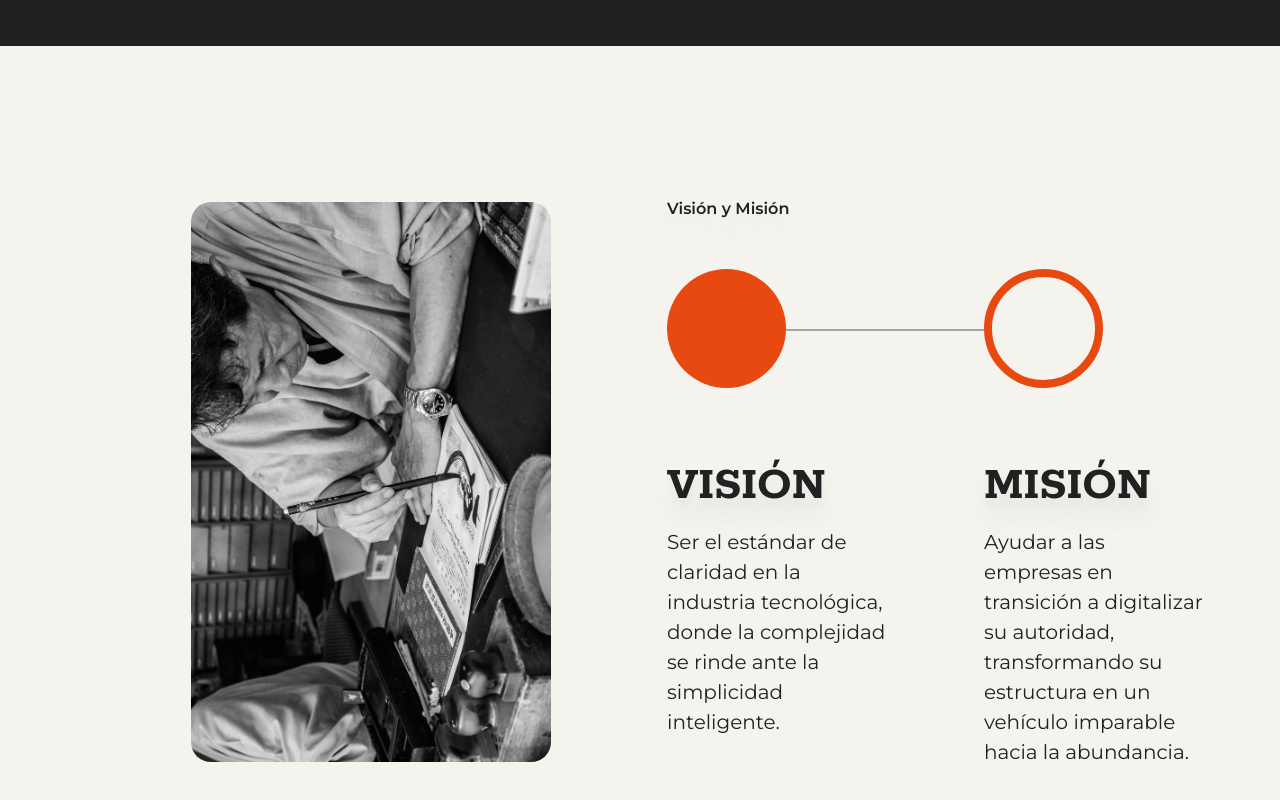
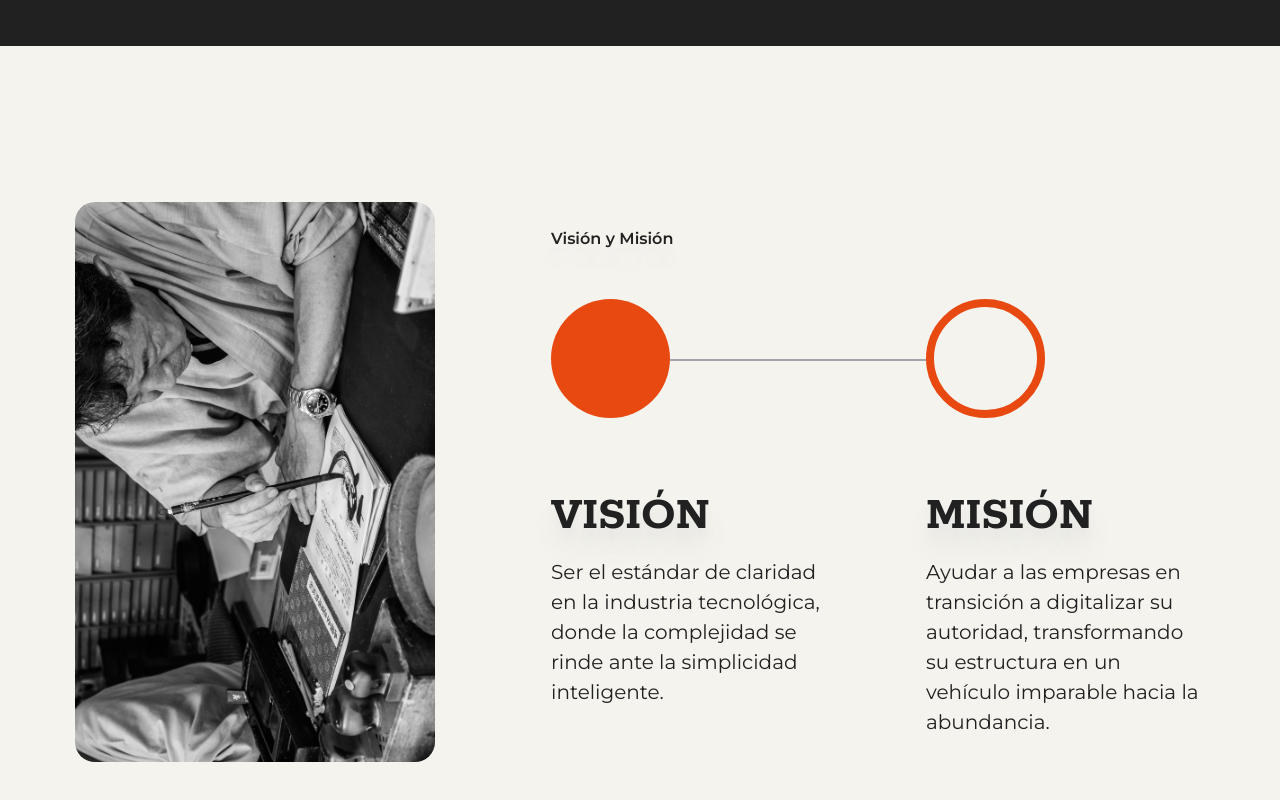
Before and after one commit to alex-traverso/shirostudio, a Next.js app: page / in a window 1280 px wide. Shown: the part 2680-3480 px from the top of the page. Built offline with nearby package versions, Linux system fonts and the light colour scheme; no server answers.

Commit message:
fix sticky animation bug in vision mission section

```diff
--- a/components/Container.tsx
+++ b/components/Container.tsx
@@ -28,7 +28,7 @@ const Container = ({
   return (
     // container-ds
     <Element
-      className={`px-8 md:px-8 lg:px-[75px] ml-auto mr-auto w-full max-w-325 ${className}`.trim()}
+      className={`px-10 md:px-14 lg:px-[75px] ml-auto mr-auto w-full max-w-325 ${className}`.trim()}
     >
       {children}
     </Element>
--- a/components/VisionMissionSection.tsx
+++ b/components/VisionMissionSection.tsx
@@ -15,8 +15,8 @@ const VisionMissionSection = () => {
         className="flex flex-col gap-10 md:flex-row md:gap-16.75 md:items-start md:justify-center lg:gap-29 lg:items-center"
       >
         {/* Mobile image — landscape, full-width, no rotation */}
-        <FadeInSection>
-          <div className="md:hidden w-full h-64 rounded-5xl overflow-hidden">
+        <div className="md:hidden w-full h-64 rounded-5xl overflow-hidden">
+          <FadeInSection>
             <Image
               src={mision}
               alt="Shiro Studio"
@@ -24,12 +24,12 @@ const VisionMissionSection = () => {
               width={560}
               className="w-full h-full object-cover"
             />
-          </div>
-        </FadeInSection>
+          </FadeInSection>
+        </div>
 
         {/* Tablet/Desktop image — rotated portrait, sticky on tablet */}
-        <FadeInSection>
-          <div className="hidden md:sticky md:top-(--navbar-height) md:self-start lg:static md:overflow-hidden md:shrink-0 md:flex md:items-center md:justify-center md:h-97.5 md:w-62.5 lg:h-140 lg:w-90 group">
+        <div className="hidden md:sticky md:top-(--navbar-height) md:self-start lg:static md:overflow-hidden md:shrink-0 md:flex md:items-center md:justify-center md:h-97.5 md:w-62.5 lg:h-140 lg:w-90 group">
+          <FadeInSection>
             <div className="-rotate-90 flex-none">
               <div className="md:w-97.5 md:h-62.5 lg:w-140 lg:h-90 rounded-[20px] overflow-hidden">
                 <Image
@@ -41,8 +41,8 @@ const VisionMissionSection = () => {
                 />
               </div>
             </div>
-          </div>
-        </FadeInSection>
+          </FadeInSection>
+        </div>
 
         {/* Content */}
         <div className="flex flex-col gap-6 md:flex-1 md:min-w-0 lg:gap-12">
```
